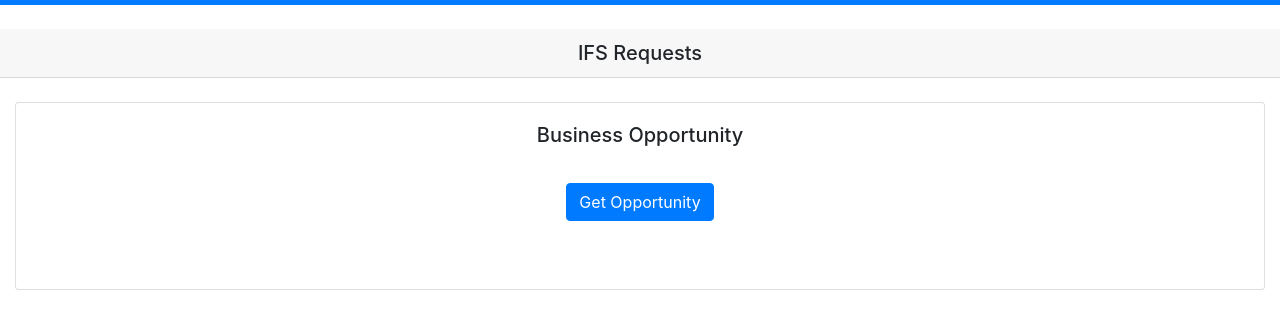
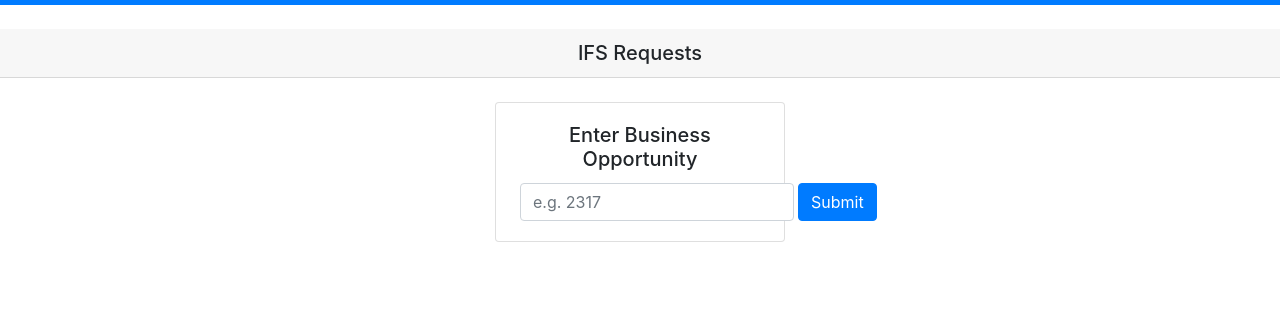
Before and after one commit to gslarsen/oauth2-ifs-app, a website: page app/index.html in a window 1280 px wide. Shown: the part 51-380 px from the top of the page. Drawn offline with nearby package versions, Linux system fonts and the light colour scheme.

Commit message:
get opp number from UI

```diff
--- a/app/index.html
+++ b/app/index.html
@@ -19,22 +19,25 @@
     <br>
     <h5 class="card-header text-center">IFS Requests</h5>
     <br>
-    <div class="row" style="margin:auto" >
-    <div id="card-div" class="col-md-12" >
-    <div class="card text-center">
-      <div class="card-body">
-        <h5 class="card-title text-center">Business Opportunity</h5>
-        <br>
-        <form action="http://localhost:3000/auth">
-            <input type="submit" class="btn btn-primary" value="Get Opportunity"/>
-        </form>
-        <br>
-        <br>
+    <div class="row mx-auto"  >
+      <div id="card-div" class="col-md-3 mx-auto" >
       </div>
-    </div>
-    </div>
-    <br>
-    <br>
+      <div id="card-div" class="col-md-3 mx-auto" >
+        <div class="card text-center">
+          <div class="card-body">
+            <h5 class="card-title text-center">Enter Business Opportunity</h5>
+            <div class="row mx-auto">
+                <form action="http://localhost:3000/auth" method="post" class="form-inline">
+                  <div class="form-group">
+                    <input name="oppCode" type="text" class="form-control mx-1" id="opportunityCode" placeholder="e.g. 2317">
+                    <input type="submit" class="btn btn-primary" value="Submit"/>
+                </div>
+                </form>
+            </div>
+          </div>
+        </div>
+      </div>
+
       <div class="col-md-4">
         <div class="list-group" id="list-tab" role="tablist">
         </div>
```
Also changed, not shown: server.js (+22 -1 lines), utils.js (+2 -5 lines), 1 other file.
